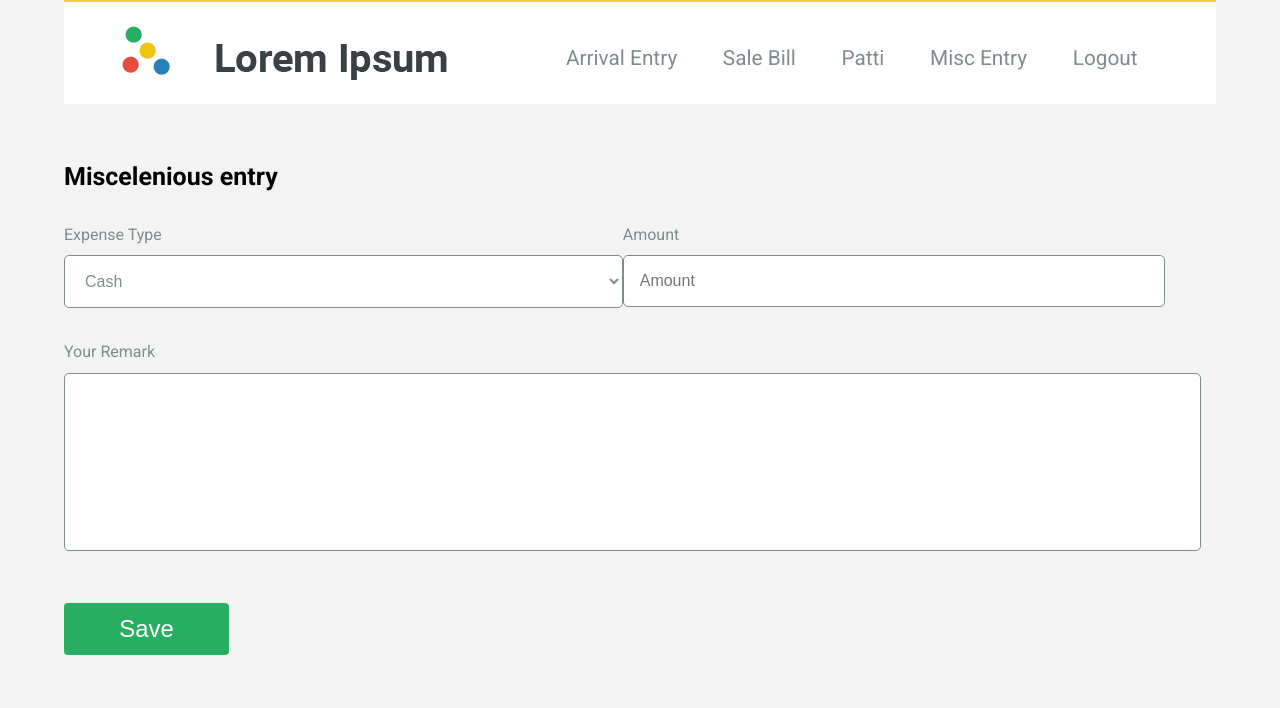
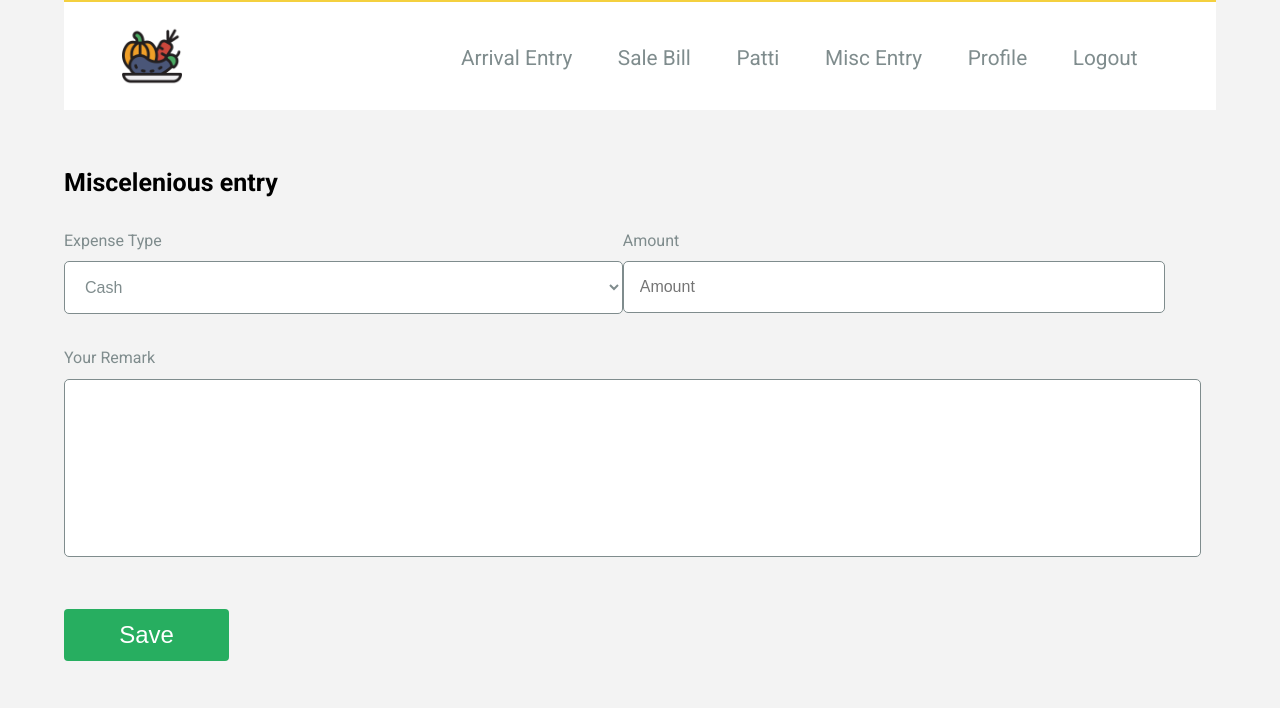
Before and after one commit to sheikhjebran/vegitables, a Django app: page /add_misc_entry in a window 1280 px wide. Shown: the top 708 px of the page. Run offline with Django 4.2, Linux system fonts and the light colour scheme; some libraries are stand-ins or nearby versions.

Commit message:
pushing the local changes
pushing the local changes

```diff
--- a/vegitable/shops/urls.py
+++ b/vegitable/shops/urls.py
@@ -23,6 +23,8 @@ urlpatterns = [
     path('get_arrival_goods_iteam_name', views.get_arrival_goods_iteam_name, name='get_arrival_goods_iteam_name'),
     path('get_arrival_goods_list', views.get_arrival_goods_list, name='get_arrival_goods_list'),
 
+    #Profile URL
+    path('profile', views.profile, name='profile'),
 
     #Misc Entry URL
     path('misc_entry', views.misc_entry, name='misc_entry'),
--- a/vegitable/shops/views.py
+++ b/vegitable/shops/views.py
@@ -143,6 +143,16 @@ def sales_bill_entry(request, page=10, current_page=1):
 
     return render(request, 'index.html')
 
+def profile(request):
+    if request.user.is_authenticated:
+        shop_detail_object = Shop.objects.get(shop_owner=request.user.id)
+
+        return render(request, 'profile.html',
+                      {
+                          'shop_details': shop_detail_object,
+                      })
+
+    return render(request, 'index.html')
 
 def misc_entry(request, page=10, current_page=1):
     if request.user.is_authenticated:
--- a/vegitable/template/menubar.html
+++ b/vegitable/template/menubar.html
@@ -14,7 +14,7 @@
 				</div>
 				<div class="full-nav-top-top">
 				<div class="full-nav-left1">
-					<a href="#"><img src="{% static 'images/lo3.png'%}" alt=""></a>
+					<a href="#"><img src="{% static 'images/icon.png'%}" width="60" height="60" alt=""></a>
 				</div>
 
 					<div class="full-navigation-nav1">
@@ -34,6 +34,7 @@
 						<li><a href="/sales_bill_entry">Sale Bill</a></li>
 						<li><a href="/patti_list">Patti </a></li>
 						<li><a href="/misc_entry">Misc Entry</a></li>
+						<li><a href="/profile">Profile</a></li>
 						<li><a href="/logout">Logout</a></li>
 					</ul>
 				</div>
--- a/vegitable/vegitable/settings.py
+++ b/vegitable/vegitable/settings.py
@@ -82,7 +82,7 @@ WSGI_APPLICATION = 'vegitable.wsgi.application'
 # Database
 # https://docs.djangoproject.com/en/4.0/ref/settings/#databases
 
-'''
+
 DATABASES = {
     'default': {
         'ENGINE': 'django.db.backends.mysql',
@@ -110,7 +110,7 @@ DATABASES = {
         }
     }
 }
-
+'''
 
 # Password validation
 # https://docs.djangoproject.com/en/4.0/ref/settings/#auth-password-validators
```
Also changed, not shown: vegitable/template/profile.html (added, +11 -0 lines), vegitable/assets/images/icon.png (added), vegitable/static/images/icon.png (added).
